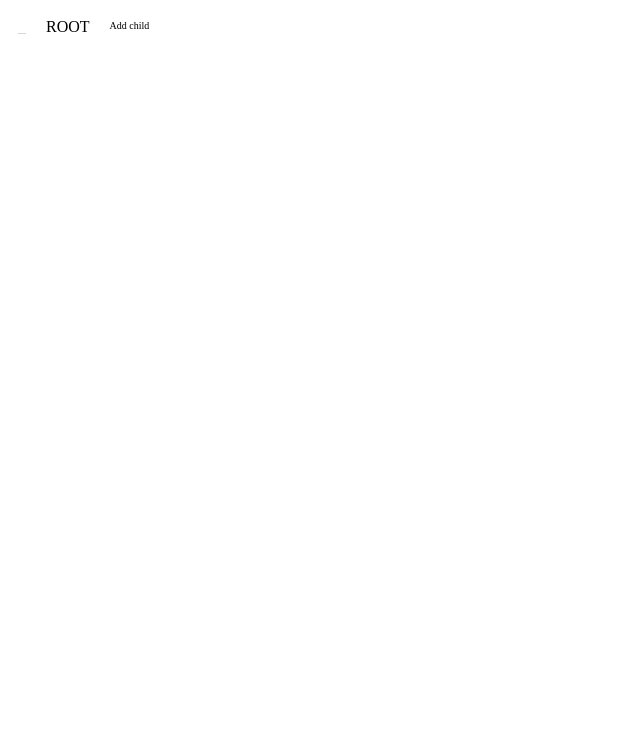
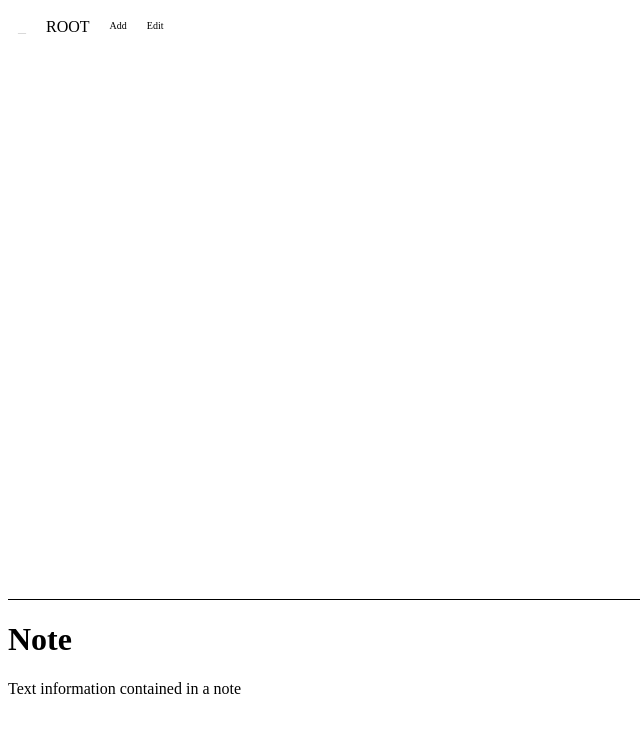
Before and after one commit to kino6052/tree-of-abstraction-react-redux-ui, a React (Create React App) app: page / in a window 1280 px wide. Shown: the top 732 px of the page, without its empty margins (0-640 px from the left). Built offline with nearby package versions, Linux system fonts and the light colour scheme; no server answers.

Commit message:
Add support for persistence

```diff
--- a/src/containers/App.js
+++ b/src/containers/App.js
@@ -15,6 +15,7 @@ import { Name, NameInput} from './misc/components/Name'
 import { Link } from './misc/components/Link'
 import { AddButton } from './misc/components/Buttons'
 import { Node } from './Node'
+import { Note } from './Note'
 
 export class App extends Component {
   render() {
@@ -27,7 +28,12 @@ export class App extends Component {
       } = {}
     } = this;
     if (id) {
-      return (<Node {...this.props} collapsed={false}/>)
+      return (
+        <div>
+          <Node {...this.props} collapsed={false}/>
+          <Note />
+        </div>
+      )
     } else {
       return null;
     }
--- a/src/containers/Node.js
+++ b/src/containers/Node.js
@@ -9,12 +9,12 @@ import {
   handleChangeNameClickGenerator,
   handleSaveNameClickGenerator,
   handleNameChangeGenerator,
+  handleSelectNodeGenerator,
   renderChildGenerator
 } from './misc/NodeEvents';
 import { Name, NameInput} from './misc/components/Name'
 import { Link } from './misc/components/Link'
-import { AddButton } from './misc/components/Buttons'
-import { Note } from './Note'
+import { AddButton, EditButton } from './misc/components/Buttons'
 
 import './node.css';
 
@@ -35,6 +35,7 @@ export class Node extends Component {
     let handleChangeNameClick = handleChangeNameClickGenerator(this);
     let handleSaveNameClick = handleSaveNameClickGenerator(this);
     let handleNameChange = handleNameChangeGenerator(this);
+    let handleSelectNodeClick = handleSelectNodeGenerator(this);
     let renderChild = renderChildGenerator(this);
 
     const { counter, parentId, childIds, title: nodeTitle, collapsed, id } = this.props
@@ -53,7 +54,7 @@ export class Node extends Component {
               !editName &&
               <Name
                 title={ nodeTitle }
-                onClick={handleChangeNameClick}
+                onClick={handleSelectNodeClick}
               />
             }
             {
@@ -65,11 +66,11 @@ export class Node extends Component {
                     onClickSave={handleSaveNameClick}
                     onClickCancel={handleChangeNameClick}
                   />
-                  <Note/>
                 </div>
               )
             }
             <AddButton onClick={ handleAddChildClick }/>
+            <EditButton onClick={ handleChangeNameClick }/>
           </div>
           {
             <div>
--- a/src/containers/misc/NodeEvents.js
+++ b/src/containers/misc/NodeEvents.js
@@ -41,6 +41,18 @@ export const handleChangeNameClickGenerator = (that) => {
     that.setState({
       editName: !that.state.editName
     })
+  }
+}
+
+export const handleSelectNodeGenerator = (that) => {
+  return e => {
+    let {
+      props: {
+        id,
+        selectNode
+      }
+    } = that;
+    e.preventDefault()
     selectNode(id);
   }
 }
--- a/src/containers/misc/components/Buttons.js
+++ b/src/containers/misc/components/Buttons.js
@@ -12,9 +12,28 @@ export class AddButton extends React.Component {
         <a // eslint-disable-line jsx-a11y/anchor-is-valid
           onClick={ onClick }
         >
-          Add child
+          Add
         </a>
       </div>
     )
   }
 }
+
+export class EditButton extends React.Component {
+  render(){
+    let {
+      props: {
+        onClick
+      }
+    } = this;
+    return (
+      <div className={'Edit'} key="add" onClick={ () => {console.log('click')} }>
+        <a // eslint-disable-line jsx-a11y/anchor-is-valid
+          onClick={ onClick }
+        >
+          Edit
+        </a>
+      </div>
+    )
+  }
+}
--- a/src/containers/node.css
+++ b/src/containers/node.css
@@ -8,11 +8,11 @@
   flex-direction: row;
 }
 
-.Collapse,.Link,.Title,.Add {
+.Collapse,.Link,.Title,.Add,.Edit {
   margin: 10px;
 }
 
-.Add {
+.Add, .Edit {
   text-decoration: none;
   color: black;
   font-size: 10px;
--- /dev/null
+++ b/src/reducers/persistence.js
@@ -0,0 +1,41 @@
+import { CREATE_NODE, DELETE_NODE, SAVE_NAME } from '../actions'
+
+const DEFAULT = {
+  addedNodes: [],
+  changedNodes: [],
+  removedNodes: []
+}
+
+export default (state = DEFAULT, action) => {
+  let {
+    nodeId,
+    name
+  } = action;
+  let {
+    addedNodes,
+    changedNodes,
+    removedNodes
+  } = state;
+  switch (action.type) {
+    case SAVE_NAME:
+      addedNodes = addedNodes.filter(id => nodeId !== id) // edge case: duplicates of nodeId
+      return {
+        ...state,
+        changedNodes: [...state.changedNodes, nodeId]
+      }
+    case DELETE_NODE:
+      removedNodes = removedNodes.filter(id => nodeId !== id) // edge case: duplicates of nodeId
+      return {
+        ...state,
+        removedNodes: [...state.removedNodes, nodeId]
+      }
+    case CREATE_NODE:
+      addedNodes = addedNodes.filter(id => nodeId !== id) // edge case: duplicates of nodeId
+      return {
+        ...state,
+        addedNodes: [...state.addedNodes, nodeId]
+      }
+    default:
+      return state;
+  }
+}
--- a/src/reducers/root.js
+++ b/src/reducers/root.js
@@ -1,8 +1,10 @@
 import { combineReducers } from 'redux';
 import NodeReducer from './nodes';
 import Selected from './selected';
+import Persistence from './persistence';
 
 export default combineReducers({
     nodes: NodeReducer,
-    selected: Selected
+    selected: Selected,
+    persistence: Persistence
 })
```
